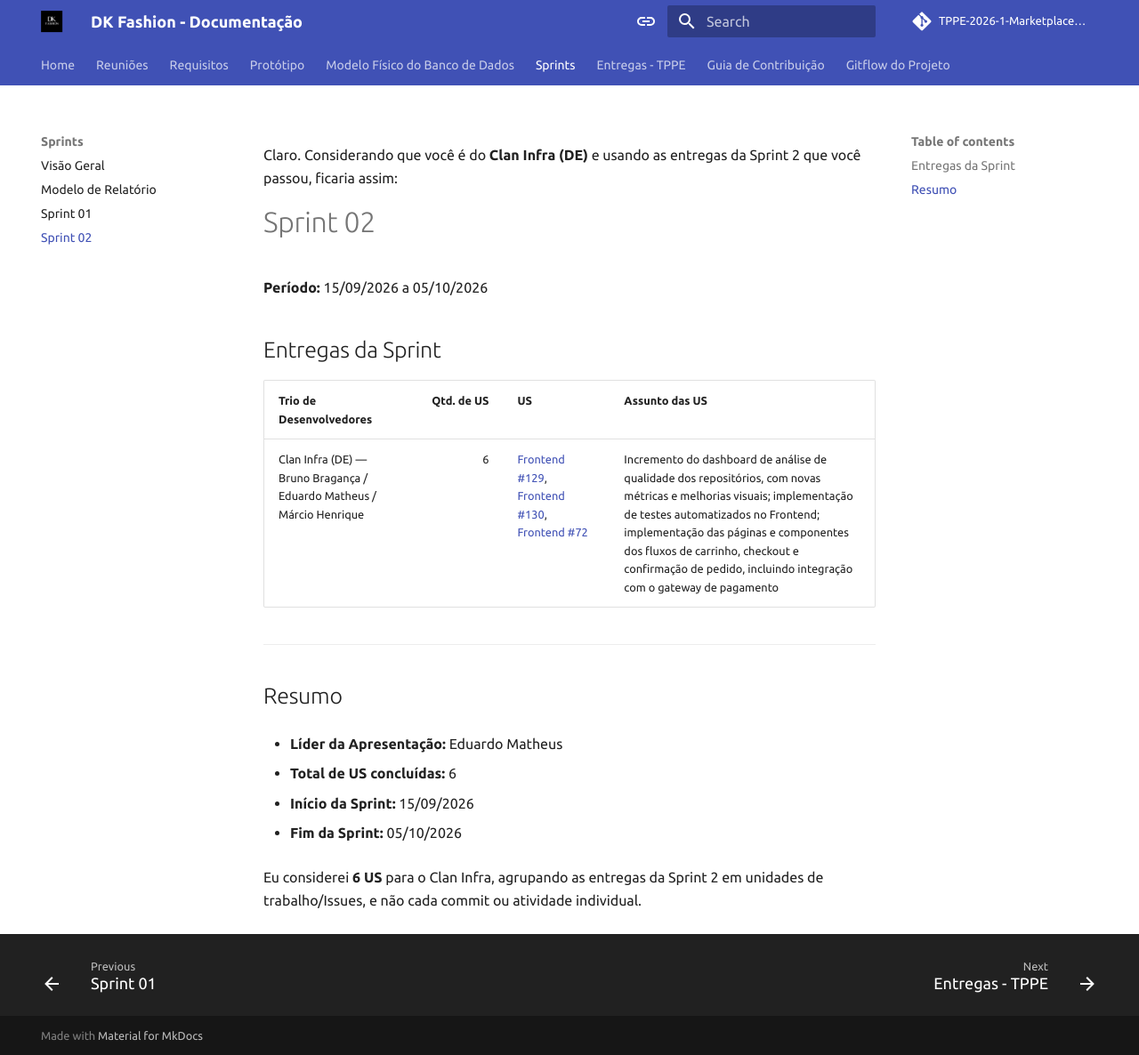
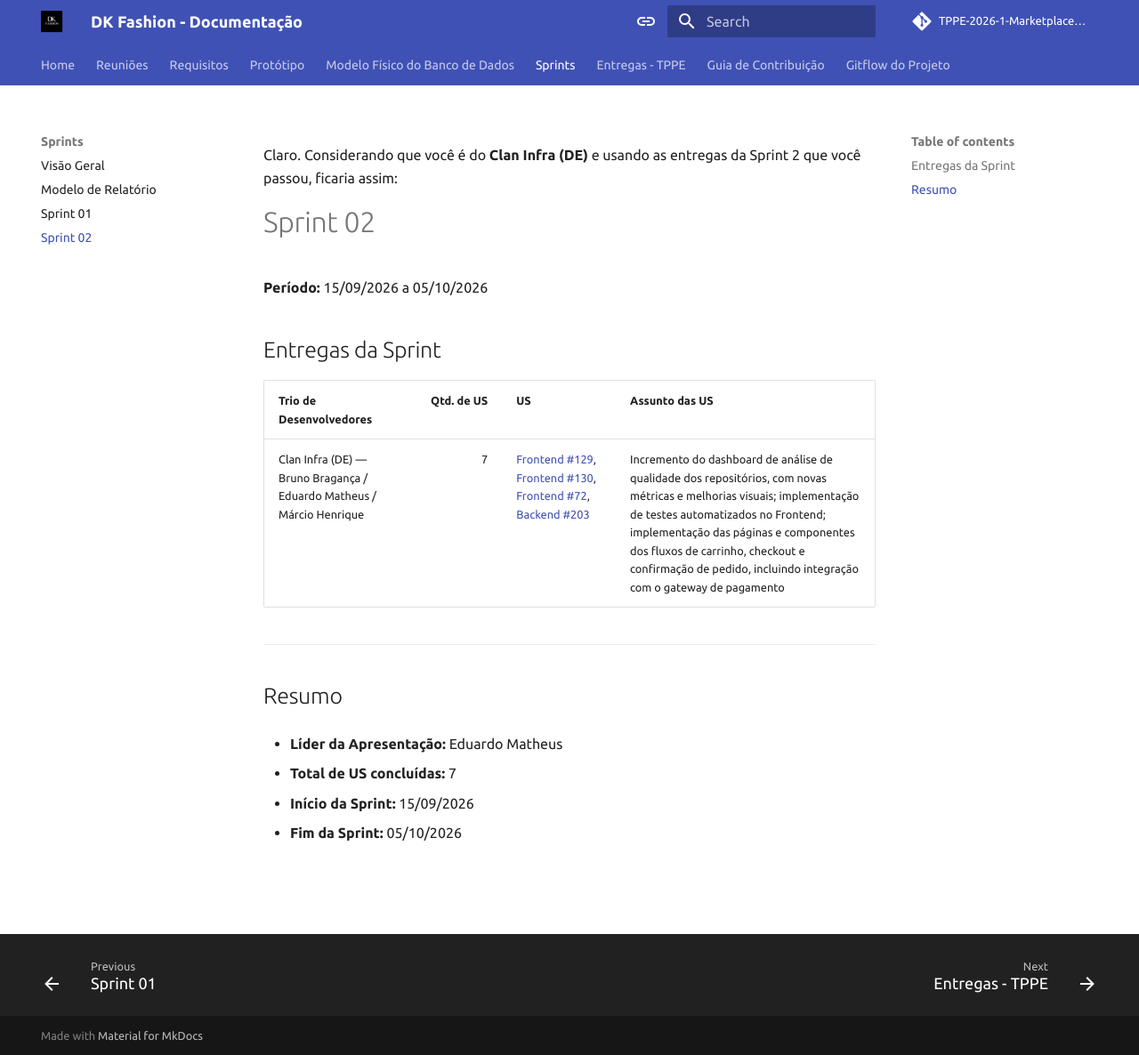
Before and after one commit to TPPE-2026-1-Marketplace/documentacao, an MkDocs documentation site: the page built from docs/sprints/02.md, in a window 1280 px wide and 1186 px high. Shown: the whole window at 89% size. Built offline with MkDocs 1.6.1 and Material for MkDocs 9.7.7, drawn with Linux system fonts in a browser that asks for light colours; comment, search, counter and statistics services are not loaded.

Commit message:
chore: add us
Co-authored-by: Bruno Braganca <brunobragancadosreis@gmail.com>
Co-authored-by: Márcio Henrique <henriquemarcio170@gmail.com>

```diff
--- a/docs/sprints/02.md
+++ b/docs/sprints/02.md
@@ -8,7 +8,7 @@ Claro. Considerando que você é do **Clan Infra (DE)** e usando as entregas da
 
 | Trio de Desenvolvedores                                              | Qtd. de US | US                                                                                                                                                                                                                                                                                  | Assunto das US                                                                                                                                                                                                                                                                                                 |
 | -------------------------------------------------------------------- | ---------: | ----------------------------------------------------------------------------------------------------------------------------------------------------------------------------------------------------------------------------------------------------------------------------------- | -------------------------------------------------------------------------------------------------------------------------------------------------------------------------------------------------------------------------------------------------------------------------------------------------------------- |
-| Clan Infra (DE) — Bruno Bragança / Eduardo Matheus / Márcio Henrique |          6 | [Frontend #129](https://github.com/TPPE-2026-1-Marketplace/MarketPlace-Frontend/issues/129), [Frontend #130](https://github.com/TPPE-2026-1-Marketplace/MarketPlace-Frontend/issues/130), [Frontend #72](https://github.com/TPPE-2026-1-Marketplace/MarketPlace-Frontend/issues/72) | Incremento do dashboard de análise de qualidade dos repositórios, com novas métricas e melhorias visuais; implementação de testes automatizados no Frontend; implementação das páginas e componentes dos fluxos de carrinho, checkout e confirmação de pedido, incluindo integração com o gateway de pagamento |
+| Clan Infra (DE) — Bruno Bragança / Eduardo Matheus / Márcio Henrique |          7 | [Frontend #129](https://github.com/TPPE-2026-1-Marketplace/MarketPlace-Frontend/issues/129), [Frontend #130](https://github.com/TPPE-2026-1-Marketplace/MarketPlace-Frontend/issues/130), [Frontend #72](https://github.com/TPPE-2026-1-Marketplace/MarketPlace-Frontend/issues/72), [Backend #203](https://github.com/TPPE-2026-1-Marketplace/MarketPlace-Backend/issues/203) | Incremento do dashboard de análise de qualidade dos repositórios, com novas métricas e melhorias visuais; implementação de testes automatizados no Frontend; implementação das páginas e componentes dos fluxos de carrinho, checkout e confirmação de pedido, incluindo integração com o gateway de pagamento |
 
 ---
 
@@ -16,10 +16,8 @@ Claro. Considerando que você é do **Clan Infra (DE)** e usando as entregas da
 
 * **Líder da Apresentação:** Eduardo Matheus
 
-* **Total de US concluídas:** 6
+* **Total de US concluídas:** 7
 
 * **Início da Sprint:** 15/09/2026
 
 * **Fim da Sprint:** 05/10/2026
-
-Eu considerei **6 US** para o Clan Infra, agrupando as entregas da Sprint 2 em unidades de trabalho/Issues, e não cada commit ou atividade individual.
```
